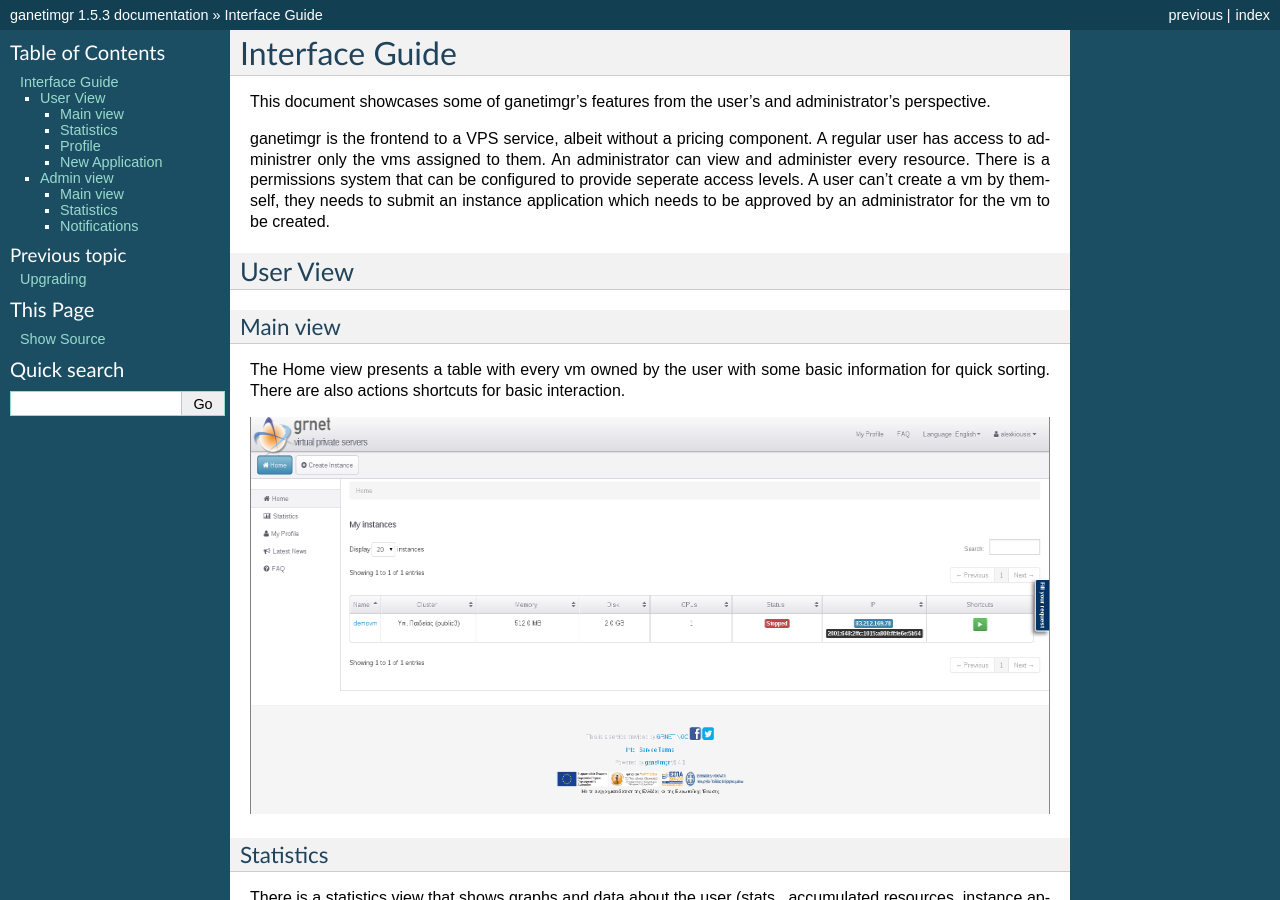
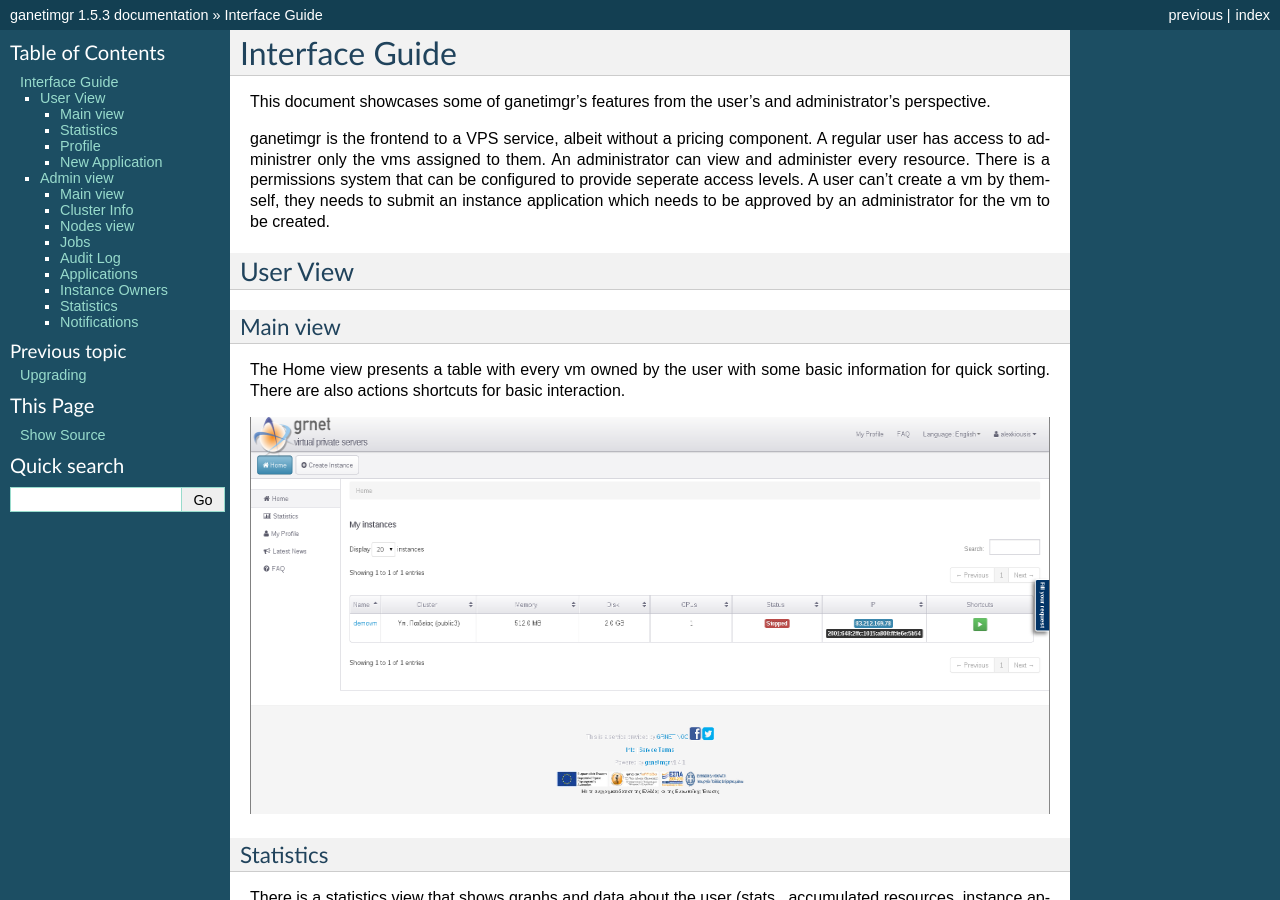
Before and after one commit to grnet/ganetimgr, a Sphinx documentation site: the page built from docs/source/interface.rst, in a window 1280 px wide and 900 px high. Built offline with Sphinx 7.4.7, drawn with Linux system fonts in a browser that asks for light colours; some of the changed text lies outside the part shown.

Commit message:
Add placeholders

```diff
--- a/docs/source/interface.rst
+++ b/docs/source/interface.rst
@@ -50,6 +50,24 @@
 ---------
 The admin main view lists all the vms from all the clusters ganetimgr knows about. The interaction with the vm is the same as a regular users.
 
+Cluster Info
+------------
+
+Nodes view
+----------
+
+Jobs
+----
+
+Audit Log
+---------
+
+Applications
+------------
+
+Instance Owners
+---------------
+
 Statistics
 ----------
 The statistics page shows data from all the clusters that ganetimgr knows about. There is a view for administrering applications (approving/denying the pending ones, viewing past ones), viewing interesting users (users and vm associations, inactive users, etc...).
```
